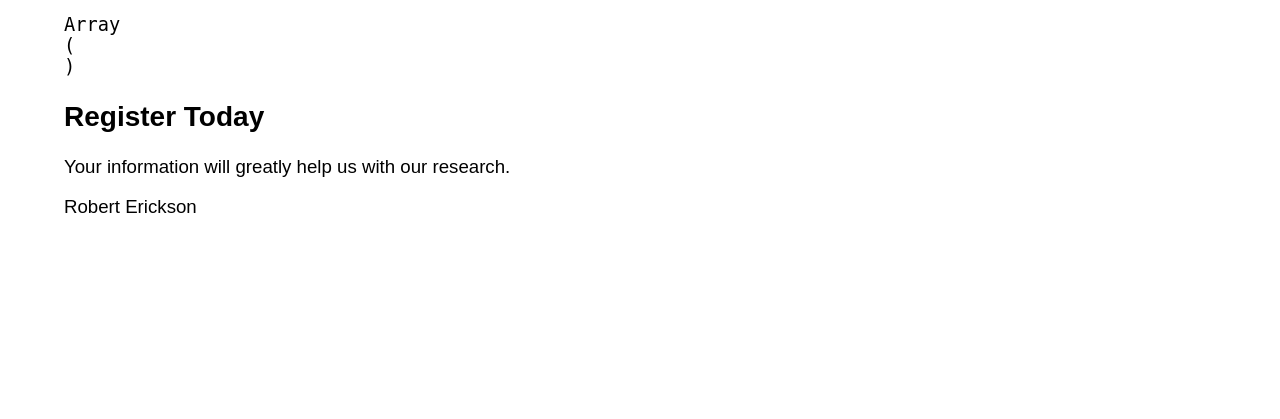
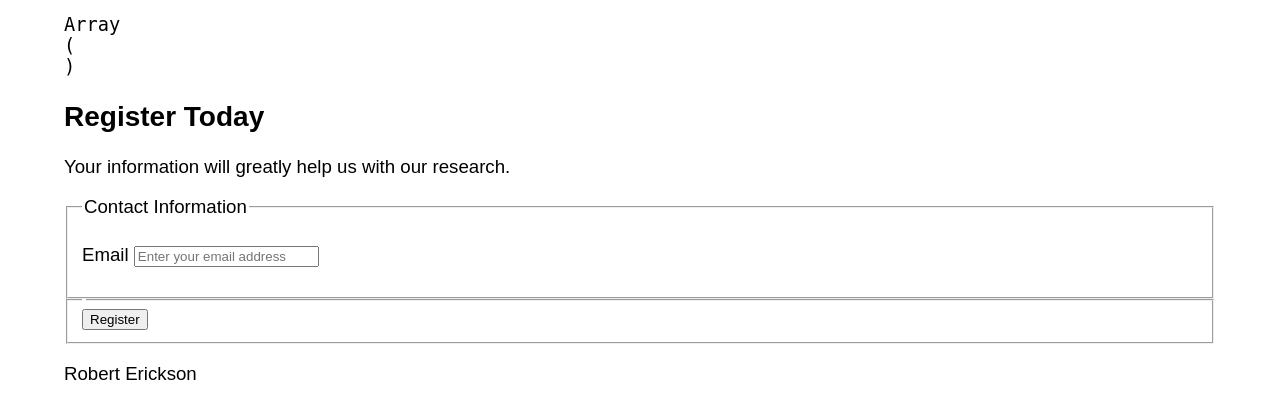
Before and after one commit to nlawrence00/php-form, a PHP site: page /form.php in a window 1280 px wide. Shown: the part 160-579 px from the top of the page. Run offline with PHP 8.4, Linux system fonts and the light colour scheme.

Commit message:
3: Adding the html code for the form

```diff
--- a/form.php
+++ b/form.php
@@ -259,6 +259,16 @@ print PHP_EOL . '<!-- SECTION 3 Display Form -->' . PHP_EOL;
             this prints out a css class so that we can highlight the background etc. to
             make it stand out that a mistake happened here.
        */
+?>
+
+
+
+<form action = "<?php print $phpSelf; ?>"
+          id = "frmRegister"
+          method = "post">
+
+                <fieldset class = "contact">
+                    <legend>Contact Information</legend>
 
 
 
@@ -274,38 +284,28 @@ print PHP_EOL . '<!-- SECTION 3 Display Form -->' . PHP_EOL;
 
 
 
+                    <p>
+                        <label class = "required" for = "txtEmail">Email</label>
+                            <input
 
+                                   id = "txtEmail"
+                                   maxlength = "45"
+                                   name = "txtEmail"
+                                   onfocus = "this.select()"
+                                   placeholder = "Enter your email address"
+                                   tabindex = "120"
+                                   type = "text"
+                                   value = ""
+                            >
+                    </p>
+                </fieldset> <!-- ends contact -->
 
+            <fieldset class="buttons">
+                <legend></legend>
+                <input class = "button" id = "btnSubmit" name = "btnSubmit" tabindex = "900" type = "submit" value = "Register" >
+            </fieldset> <!-- ends buttons -->
+</form>
 
-
-
-
-
-
-
-
-
-
-
-
-
-
-
-
-
-
-
-
-
-
-
-
-
-
-
-
-
-?>
     </article>
 </main>
 
--- a/index.php
+++ b/index.php
@@ -6,7 +6,7 @@ include "top.php";
         <h2>Home</h2>
         <p>This example goes through the complete form process with just one input type (email) so that you get your form created and tested on the most simplest of terms. After that you can build the form by adding form elements one at a time, testing to make sure they work.</p>
 
-<p>For a live sample see: <a href="http://rerickso.w3.uvm.edu/php-form/supporting/commit-2/form.php" target="_blank">http://rerickso.w3.uvm.edu/php-form/form.php</a></p>
+<p>For a live sample see: <a href="http://rerickso.w3.uvm.edu/php-form/supporting/commit-3/form.php" target="_blank">http://rerickso.w3.uvm.edu/php-form/form.php</a></p>
 
 <p><a href="https://rerickso.w3.uvm.edu/php-book/" target="_blank">PHP Fast Track</a> is the text I wrote to go along with the PHP code. For html and css I use <a href="https://www.wiley.com/en-us/HTML+and+CSS%3A+Design+and+Build+Websites-p-9781118008188" target="_blank">HTML & CSS: Design and Build Websites</a>, By: Jon Duckett.</p>
 
```
Also changed, not shown: README.md.
